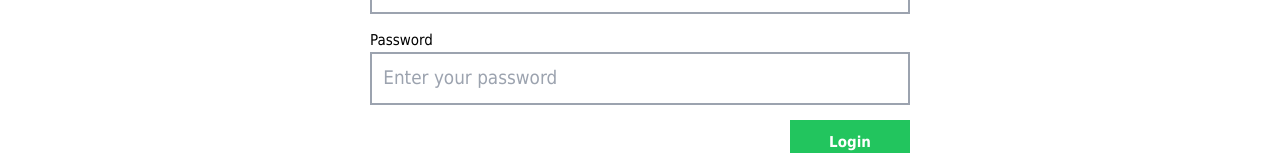
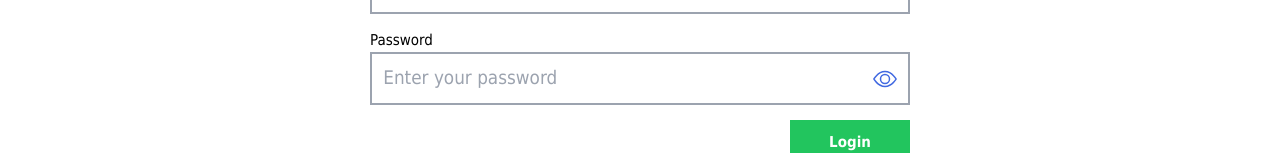
Before and after one commit to ashly-dxb/next-app, a Next.js app: page /Login in a window 1280 px wide. Shown: the part 162-315 px from the top of the page. Built offline with nearby package versions, Linux system fonts and the light colour scheme.

Commit message:
tailwind css integration

```diff
--- a/container.module.css
+++ b/container.module.css
@@ -41,6 +41,12 @@
     text-decoration: none !important;
 }
 
+
+.smScrnNavMenu{
+    z-index: 2;
+}
+
+
 .nav-link {
     color: white !important;
     letter-spacing: 1pt;
@@ -73,7 +79,6 @@
 
 .menuLink:hover {
     color: cyan;
-    /* border-bottom: 1px solid purple; */
     font-size: 25px;
 }
 
@@ -126,23 +131,14 @@ h3.pageHeading {
 }
 
 
+.pViewer {
+    position: relative;
+    float: right;
+    margin-top: -45px;
+    margin-right: 6px;
 
-.password-toggle-icon {
-    position: absolute;
-    top: 50%;
-    right: 10px;
-    transform: translateY(-50%);
+    /* z-index: 1; */
     cursor: pointer;
+
+    /* background-color: yellow; */
 }
-
-.password-toggle-icon i {
-    font-size: 18px;
-    line-height: 1;
-    color: #333;
-    transition: color 0.3s ease-in-out;
-    margin-bottom: 20px;
-}
-
-.password-toggle-icon i:hover {
-    color: #000;
-}
--- a/package.json
+++ b/package.json
@@ -20,6 +20,7 @@
     "mongoose": "^8.4.0",
     "next": "^13.4.19",
     "react": "^18.3.1",
+    "react-bootstrap-icons": "^1.11.4",
     "react-dom": "^18.3.1",
     "universal-cookie": "^7.1.4"
   },
--- a/pages/Login.js
+++ b/pages/Login.js
@@ -5,6 +5,7 @@ import axios from "axios";
 // import "bootstrap/dist/css/bootstrap.min.css";
 import styles from "../container.module.css";
 import Layout from "./components/layout";
+import { Eye, EyeSlash } from "react-bootstrap-icons";
 
 // import IconButton from "@material-ui/core/IconButton";
 // import InputAdornment from "@material-ui/core/InputAdornment";
@@ -31,12 +32,12 @@ export default function Login() {
 
   axios.defaults.withCredentials = true;
 
-  // const handleClickShowPassword = () => {
-  //   setCredentials({
-  //     ...credentials,
-  //     showPassword: !credentials.showPassword,
-  //   });
-  // };
+  const handleClickShowPassword = () => {
+    setCredentials({
+      ...credentials,
+      showPassword: !credentials.showPassword,
+    });
+  };
 
   // const handleMouseDownPassword = (event) => {
   //   event.preventDefault();
@@ -155,10 +156,30 @@ export default function Login() {
               className="border-2 border-solid border-gray-400 p-3 md:text-xl w-full hover:border-green-500 focus:outline-blue-500"
               autoComplete="off"
             />
-            <span className="password-toggle-icon">
-              <i className="fas fa-eye"></i>
-            </span>
 
+            <div className={`${styles.pViewer}`}>
+              <i
+                className="fa fa-eye-slash"
+                aria-hidden="true"
+                onClick={handleClickShowPassword}
+              >
+                {credentials.showPassword ? (
+                  <EyeSlash
+                    title="hide"
+                    color="royalblue"
+                    size={24}
+                    className="m-2"
+                  />
+                ) : (
+                  <Eye
+                    title="show"
+                    color="royalblue"
+                    size={24}
+                    className="m-2"
+                  />
+                )}
+              </i>
+            </div>
             {errors.password && (
               <span className="mt-2 text-sm text-red-500 peer-[&:not(:placeholder-shown):not(:focus):invalid]:block">
                 {errors.password}
--- a/pages/components/Navbar2.js
+++ b/pages/components/Navbar2.js
@@ -1,6 +1,8 @@
 import { useState } from "react";
 import { usePathname } from "next/navigation";
 import Link from "next/link";
+import styles from "../../container.module.css";
+
 // import styles from "../../container.module.css";
 // import "bootstrap/dist/css/bootstrap.min.css";
 
@@ -102,7 +104,9 @@ export default function Navbar({ children }) {
       </div>
 
       {isOpen && (
-        <ul className="flex flex-col justify-top items-center absolute top-0 left-0 px-2 w-full h-screen bg-gradient-to-b from-black to-gray-500">
+        <ul
+          className={`flex flex-col justify-top items-center absolute top-0 left-0 px-2 w-full h-screen bg-gradient-to-b from-black to-gray-500 ${styles.smScrnNavMenu}`}
+        >
           {links.map(({ id, link, text }) => (
             <li
               key={id}
```
Also changed, not shown: 1 other file (tests, documents, lock files or other folders).
